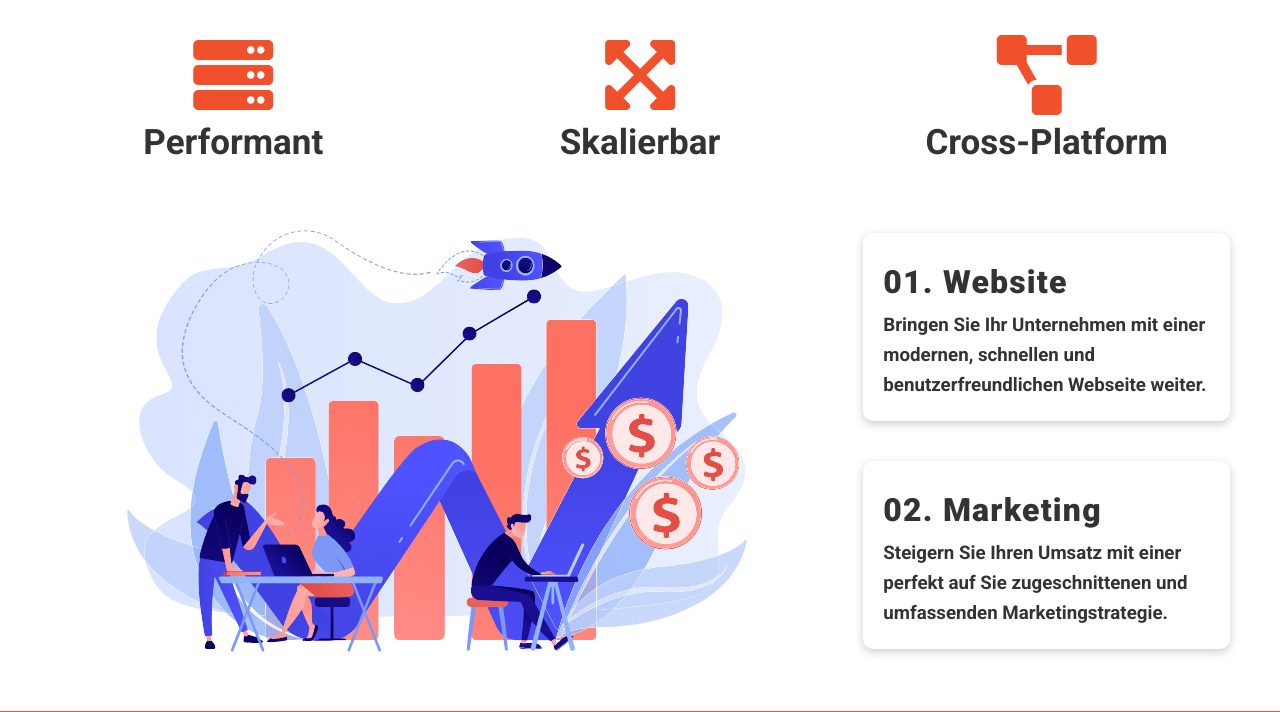
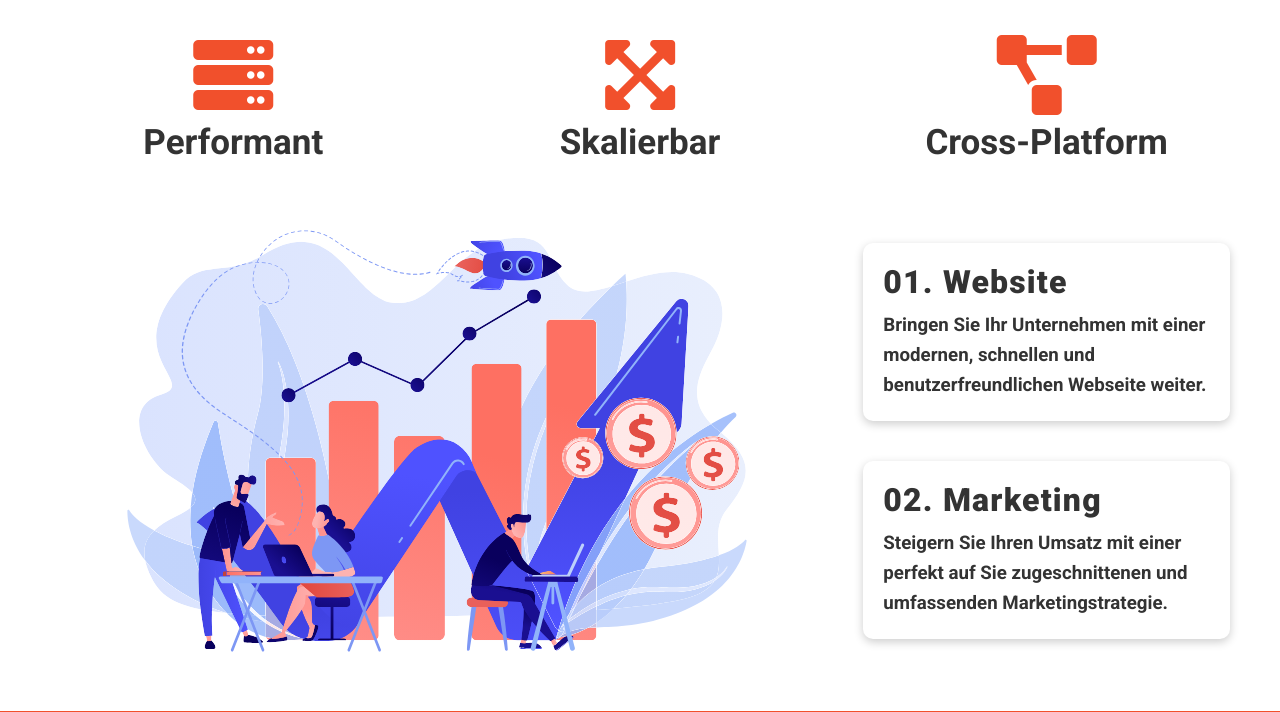
Before and after one commit to readrian/Freelance, a PHP site: page / in a window 1280 px wide. Shown: the part 911-1623 px from the top of the page. Run offline with PHP 8.4, Linux system fonts and the light colour scheme.

Commit message:
Changed Cli Margin

```diff
--- a/css/styles.css
+++ b/css/styles.css
@@ -283,6 +283,9 @@ p {
 #cli2 {
   align-self: flex-start;
 }
+.cli h2 {
+  margin-top: 0;
+}
 
 /* Cloud */
 .cloud .grid {
```
